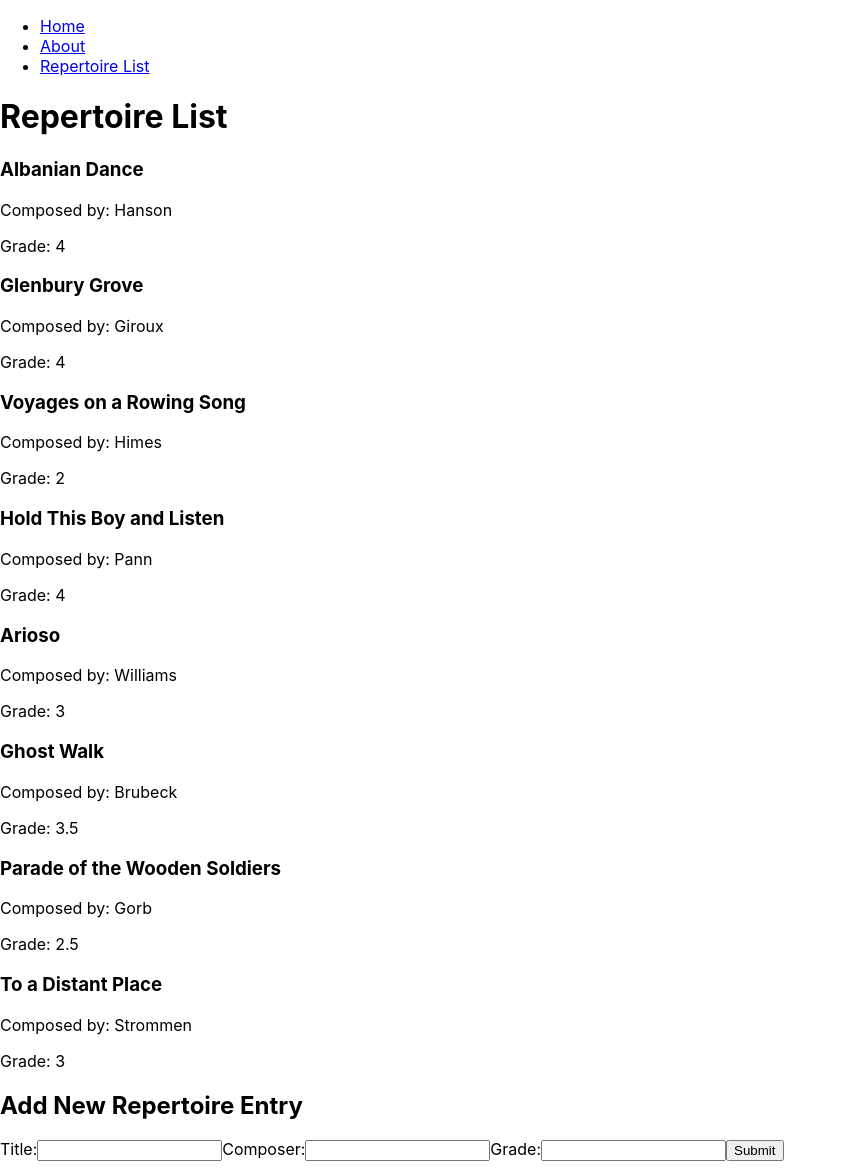
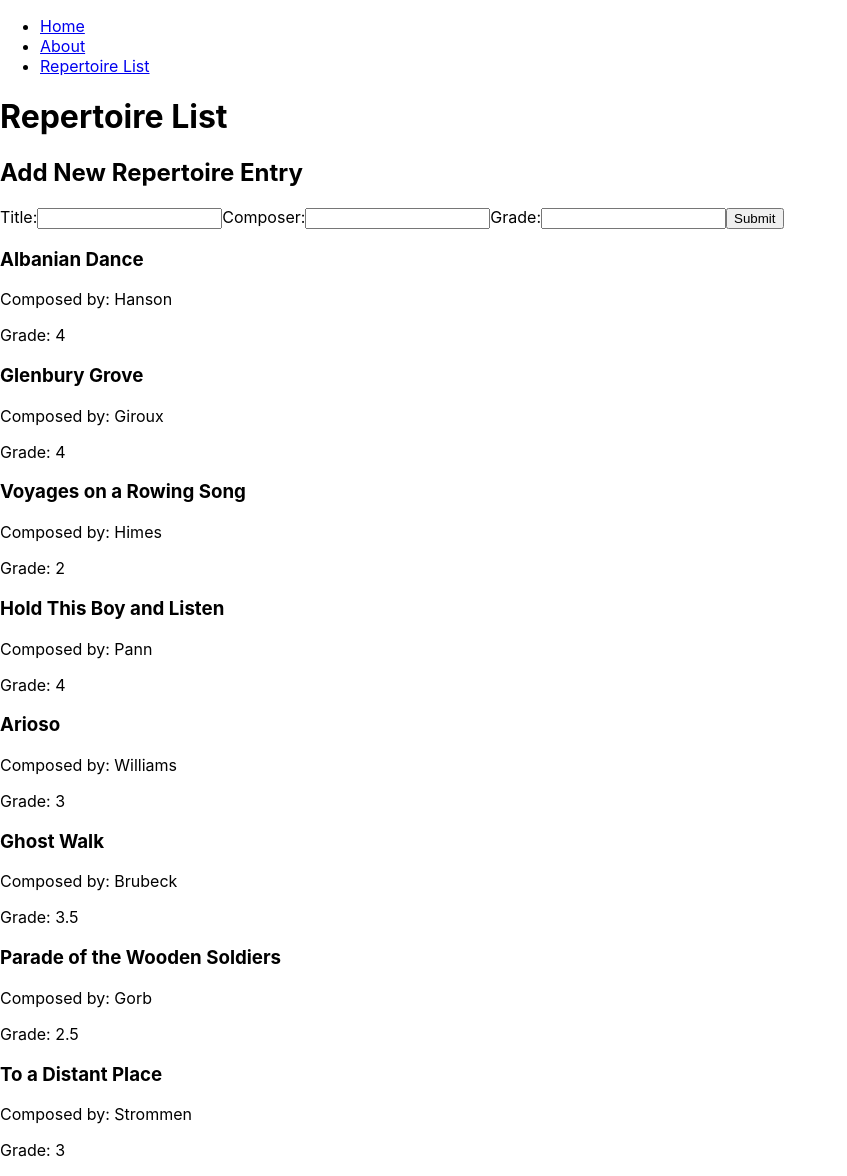
Before and after one commit to MrAMB312/my-app-2, a React (Create React App) app: page /repertoire-list in a window 1280 px wide. Shown: the whole page, without its empty margins (0-847 px from the left). Built offline with nearby package versions, Linux system fonts and the light colour scheme; data requests are answered from the project's data file.

Commit message:
moved NewRepertoireForm above repertoire list in RepertoireList

```diff
--- a/src/components/RepertoireList.js
+++ b/src/components/RepertoireList.js
@@ -17,10 +17,10 @@ function RepertoireList() {
         <div>
             <NavBar />
             <h1>Repertoire List</h1>
+            <NewRepertoireForm />
             {repertoire.map((rep, index) => (
                 <RepertoireCard key={index} rep={rep} />
             ))}
-            <NewRepertoireForm />
         </div>
     );
 }
```
